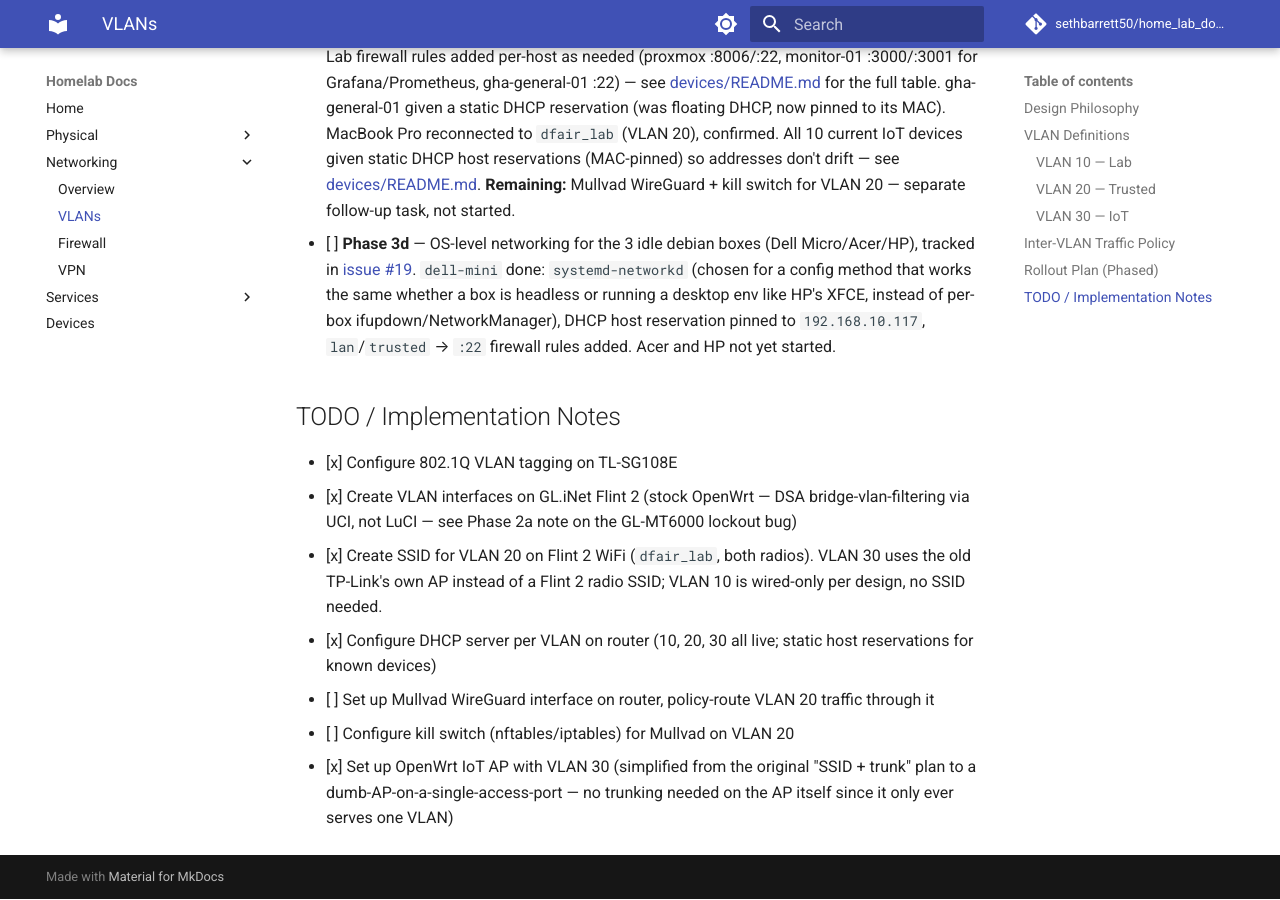
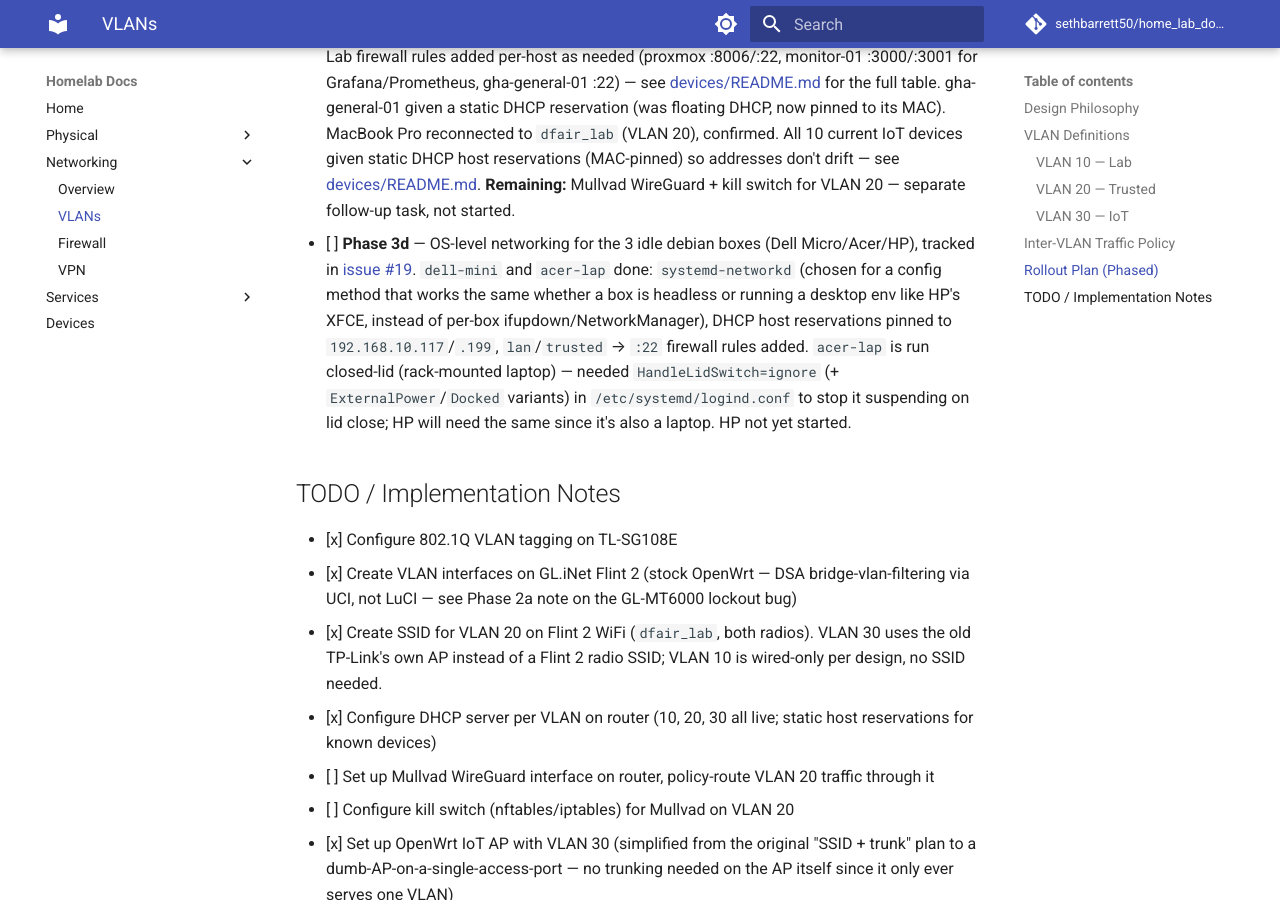
Before and after one commit to sethbarrett50/home_lab_docs, an MkDocs documentation site: the page built from docs/networking/vlans.md, in a window 1280 px wide and 900 px high, scrolled down 3994 px. Built offline with MkDocs 1.6.1 and Material for MkDocs 9.7.7, drawn with Linux system fonts in a browser that asks for light colours; comment, search, counter and statistics services are not loaded; some of the changed text lies outside the part shown.

Commit message:
docs: document acer-lap as connected to VLAN 10 (issue #19)
systemd-networkd, DHCP host reservation (192.168.10.199), and
lan/trusted -> :22 firewall rules added. Also notes the
HandleLidSwitch=ignore fix needed to run it closed-lid in the rack.
HP still pending.

```diff
--- a/docs/networking/vlans.md
+++ b/docs/networking/vlans.md
@@ -18,7 +18,7 @@
 | Internet | Direct (no VPN) |
 | Inter-VLAN | → Trusted: blocked. → IoT: blocked. |
 
-**Devices:** Proxmox node, Raspberry Pis, dell-mini, HP laptop (Debian/XFCE), Acer Aspire (when present)
+**Devices:** Proxmox node, Raspberry Pis, dell-mini, acer-lap, HP laptop (Debian/XFCE, when present)
 
 ---
 
@@ -163,11 +163,15 @@
       follow-up task, not started.
 - [ ] **Phase 3d** — OS-level networking for the 3 idle debian boxes (Dell
       Micro/Acer/HP), tracked in [issue #19](https://github.com/sethbarrett50/home_lab_docs/issues/19).
-      `dell-mini` done: `systemd-networkd` (chosen for a config method that
-      works the same whether a box is headless or running a desktop env like
-      HP's XFCE, instead of per-box ifupdown/NetworkManager), DHCP host
-      reservation pinned to `192.168.10.117`, `lan`/`trusted` → `:22` firewall
-      rules added. Acer and HP not yet started.
+      `dell-mini` and `acer-lap` done: `systemd-networkd` (chosen for a config
+      method that works the same whether a box is headless or running a
+      desktop env like HP's XFCE, instead of per-box ifupdown/NetworkManager),
+      DHCP host reservations pinned to `192.168.10.117`/`.199`, `lan`/`trusted`
+      → `:22` firewall rules added. `acer-lap` is run closed-lid (rack-mounted
+      laptop) — needed `HandleLidSwitch=ignore` (+ `ExternalPower`/`Docked`
+      variants) in `/etc/systemd/logind.conf` to stop it suspending on lid
+      close; HP will need the same since it's also a laptop. HP not yet
+      started.
 
 ## TODO / Implementation Notes
 
```
Also changed, not shown: docs/devices/README.md (+3 -2 lines), docs/networking/README.md (+4 -1 lines).
